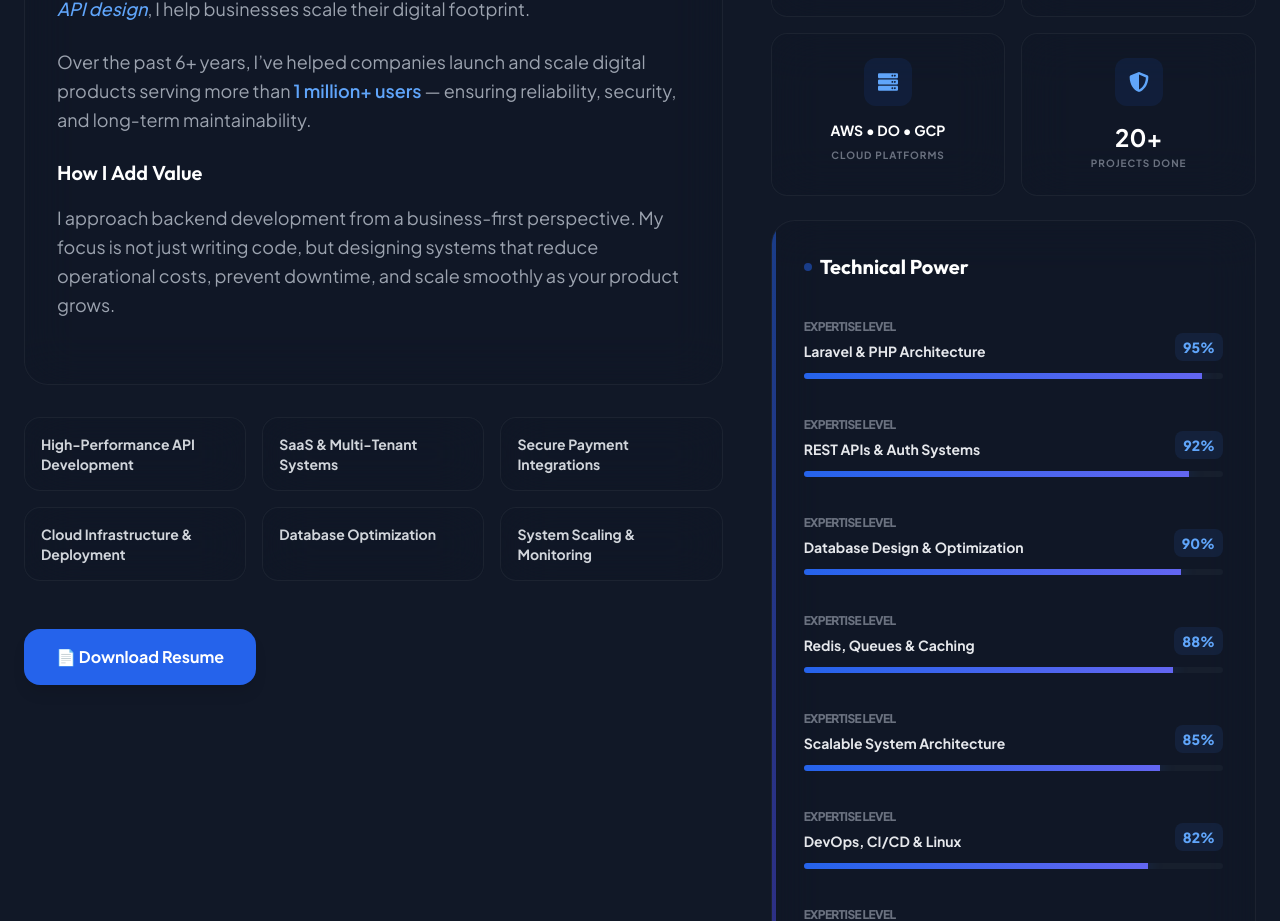
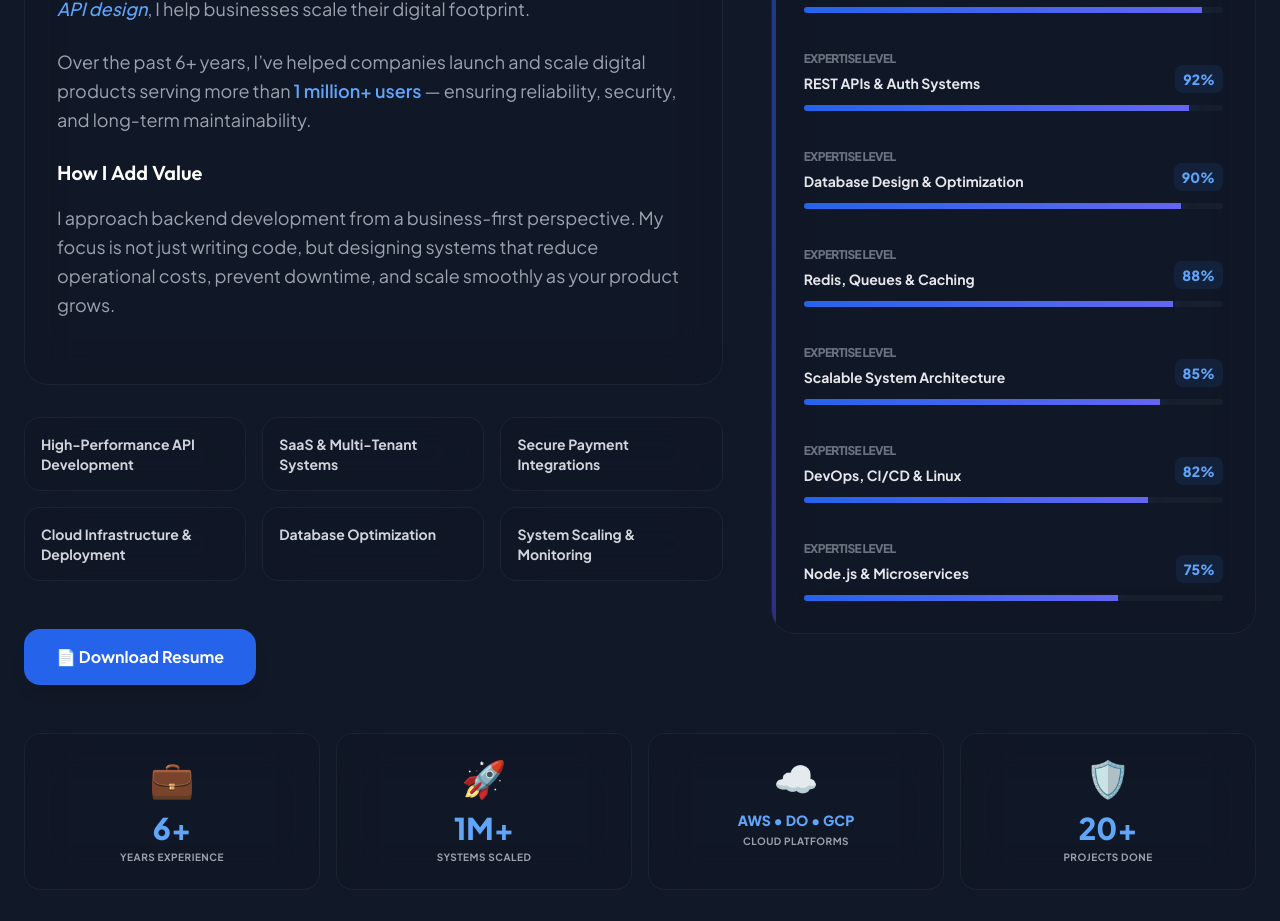
Before and after one commit to Saifrehmangetgroup/saifrehmangetgroup.github.io, a React (Create React App) app: page / in a window 1280 px wide. Shown: the part 1176-2097 px from the top of the page. Built offline with nearby package versions, Linux system fonts and the light colour scheme.

Commit message:
changes in views

```diff
--- a/src/components/About.js
+++ b/src/components/About.js
@@ -114,19 +114,7 @@ function About() {
             transition={{ duration: 0.6 }}
           >
             {/* Stats Grid */}
-            <div className="grid grid-cols-2 gap-4">
-              {highlights.map((item, i) => (
-                <div key={i} className="glass-card p-6 rounded-2xl text-center group hover:border-blue-500/30 transition-all">
-                  <div className="w-12 h-12 rounded-xl bg-blue-600/10 flex items-center justify-center text-blue-600 dark:text-blue-400 mx-auto mb-4 text-xl group-hover:scale-110 transition-transform">
-                    {item.icon}
-                  </div>
-                  <p className={`font-bold text-gray-900 dark:text-white leading-tight ${item.value.length > 10 ? 'text-sm mb-2' : 'text-2xl mb-1'}`}>
-                    {item.value}
-                  </p>
-                  <p className="text-[10px] uppercase tracking-widest font-bold text-gray-500">{item.label}</p>
-                </div>
-              ))}
-            </div>
+
 
             {/* Technical Proficiency Redesign */}
             <div className="glass-card p-8 rounded-3xl relative overflow-hidden group">
@@ -162,6 +150,43 @@ function About() {
             </div>
           </motion.div>
         </div>
+
+        {/* Stats Grid - Full Width */}
+        <motion.div
+          className="grid grid-cols-2 lg:grid-cols-4 gap-4 mt-12"
+          initial={{ opacity: 0, y: 20 }}
+          whileInView={{ opacity: 1, y: 0 }}
+          viewport={{ once: true }}
+          transition={{ duration: 0.6 }}
+        >
+          {/* 6+ Years Experience */}
+          <div className="glass-card p-6 rounded-2xl text-center hover:border-blue-500/50 transition-all group">
+            <div className="text-4xl mb-3">💼</div>
+            <p className="text-3xl font-extrabold text-blue-600 dark:text-blue-400 mb-1">6+</p>
+            <p className="text-[10px] uppercase font-bold tracking-wider text-gray-500 dark:text-gray-400">Years Experience</p>
+          </div>
+
+          {/* 1M+ Systems Scaled */}
+          <div className="glass-card p-6 rounded-2xl text-center hover:border-blue-500/50 transition-all group">
+            <div className="text-4xl mb-3">🚀</div>
+            <p className="text-3xl font-extrabold text-blue-600 dark:text-blue-400 mb-1">1M+</p>
+            <p className="text-[10px] uppercase font-bold tracking-wider text-gray-500 dark:text-gray-400">Systems Scaled</p>
+          </div>
+
+          {/* Cloud Platforms */}
+          <div className="glass-card p-6 rounded-2xl text-center hover:border-blue-500/50 transition-all group">
+            <div className="text-4xl mb-3">☁️</div>
+            <p className="text-sm font-extrabold text-blue-600 dark:text-blue-400 mb-1">AWS • DO • GCP</p>
+            <p className="text-[10px] uppercase font-bold tracking-wider text-gray-500 dark:text-gray-400">Cloud Platforms</p>
+          </div>
+
+          {/* 20+ Projects */}
+          <div className="glass-card p-6 rounded-2xl text-center hover:border-blue-500/50 transition-all group">
+            <div className="text-4xl mb-3">🛡️</div>
+            <p className="text-3xl font-extrabold text-blue-600 dark:text-blue-400 mb-1">20+</p>
+            <p className="text-[10px] uppercase font-bold tracking-wider text-gray-500 dark:text-gray-400">Projects Done</p>
+          </div>
+        </motion.div>
       </div>
     </section>
   );
--- a/src/components/Hero.js
+++ b/src/components/Hero.js
@@ -125,12 +125,6 @@ function Hero() {
               className="w-full h-full object-cover group-hover:scale-110 transition-all duration-500"
             />
           </div>
-
-          {/* Experience Badge */}
-          <div className="absolute -bottom-6 -right-6 glass-card px-6 py-4 rounded-2xl shadow-xl z-20">
-            <p className="text-3xl font-extrabold text-blue-600 dark:text-blue-400">6+</p>
-            <p className="text-[10px] uppercase font-bold tracking-widest text-gray-500 dark:text-gray-400">Years Experience</p>
-          </div>
         </motion.div>
       </div>
     </section>
```
